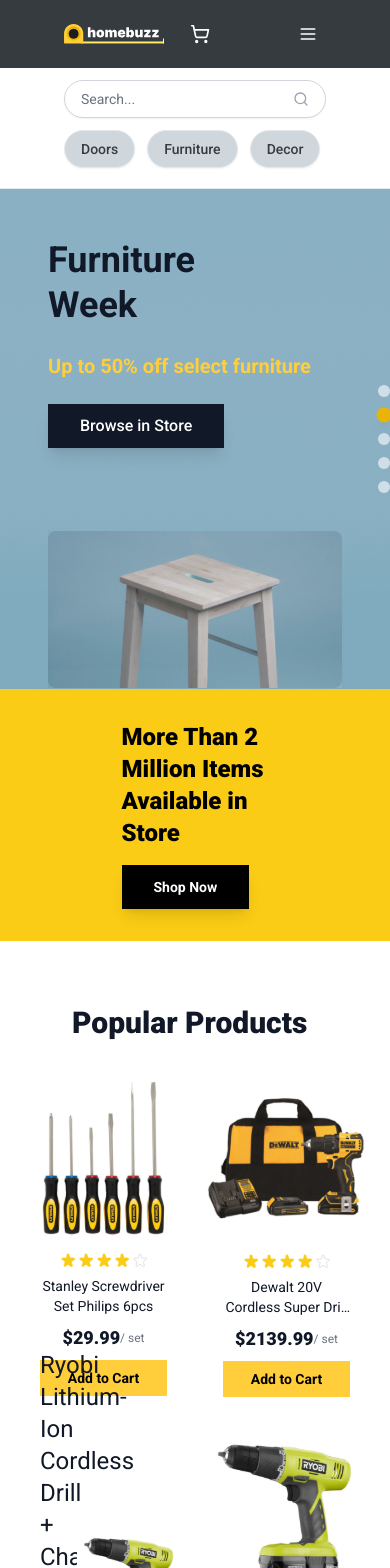
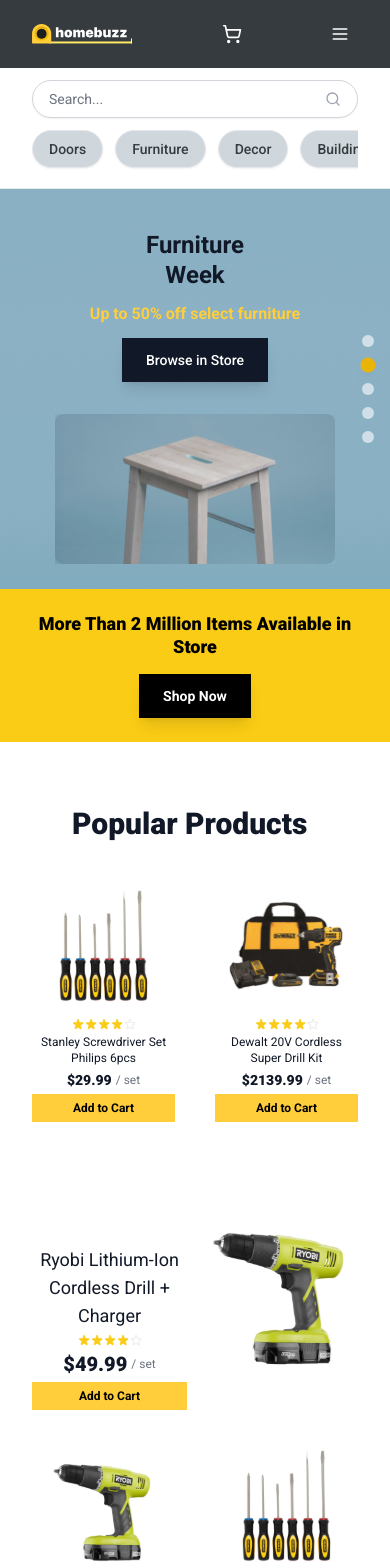
Before and after one commit to haminawaz/homebuzz, a Next.js app: page / in a window 390 px wide. Shown: the top 1568 px of the page. Built offline with nearby package versions, Linux system fonts and the light colour scheme.

Commit message:
HB - Fixed responsive issues

```diff
--- a/components/DeliverySection.tsx
+++ b/components/DeliverySection.tsx
@@ -4,8 +4,8 @@
 
 const DeliverySection = () => {
   return (
-    <section className="py-16 bg-yellow-400">
-      <div className="max-w-7xl mx-auto px-4 ">
+    <section className="py-12 md:py-16 bg-yellow-400">
+      <div className="max-w-7xl mx-auto px-4 xs:px-6 sm:px-8 md:px-10 min-lg:px-12 ">
         <div className="relative">
           <h2
             className="w-full text-center text-white font-bold
@@ -13,20 +13,20 @@
           >
             WE DELIVER
           </h2>
-          <div className="absolute inset-0 top-36 flex items-center justify-center">
+          <div className="absolute inset-0 top-16 sm:top-20 md:top-28 min-lg:top-32 xl-top-36 flex items-center justify-center">
             <Image
               src="/delivery/bus.svg"
               alt="bus-image"
               width={900}
               height={900}
-              className="mb-4"
+              className="mb-4 w-[80%] h-auto"
             />
-            <span className="absolute inset-0 -top-10 flex items-center justify-center text-black font-bold text-4xl md:text-6xl">
+            <span className="absolute inset-0 -top-6 sm:-top-8 md:-top-10 flex items-center justify-center text-black font-bold text-[20px] sm:text-[26px] md:text-[40px] min-lg:text-5xl xl:text-6xl">
               Fast. Efficient. Free.
             </span>
           </div>
         </div>
-        <div className="flex items-center justify-center mt-20">
+        <div className="flex items-center justify-center mt-12 md:mt-20">
           <Button
             size="lg"
             className="bg-black text-white hover:bg-gray-800 rounded-none px-8 py-3 text-lg"
--- a/components/Header.tsx
+++ b/components/Header.tsx
@@ -43,7 +43,7 @@
     <>
       <header className="bg-[#353B3E] text-white">
         <div className="max-w-7xl mx-auto px-4">
-          <div className="flex items-center justify-between py-4 px-12">
+          <div className="flex items-center justify-between py-4 px-4 sm:px-8 md:px-10 min-lg:px-12">
             <div className="flex items-center">
               <Image
                 src="/logo.svg"
@@ -207,7 +207,7 @@
       </header>
 
       <div className="border-b border-gray-200 px-4">
-        <div className="max-w-7xl mx-auto px-12">
+        <div className="max-w-7xl mx-auto px-4 sm:px-8 md:px-10 min-lg:px-12">
           <div className="flex items-center justify-center py-3">
             <nav className="hidden lg:flex items-center space-x-3 flex-1">
               {categoryNavItems.map((category) => (
--- a/components/HeroSlider.tsx
+++ b/components/HeroSlider.tsx
@@ -60,7 +60,7 @@
 
   return (
     <div className="relative overflow-hidden">
-      <div className="relative h-[500px] md:h-[600px]">
+      <div className="relative h-[400px] xs:h-[450px] sm:h-[500px] md:h-[550px] min-lg:h-[600px]">
         {slides.map((slide, index) => (
           <div
             key={slide.id}
@@ -73,14 +73,34 @@
             }`}
             style={{ backgroundImage: `url(/slider/background.png)` }}
           >
-            <div className="max-w-7xl mx-auto px-12 h-full">
-              <div className="grid lg:grid-cols-2 gap-8 items-center h-full">
-                <div className="order-2 lg:order-1 flex justify-center lg:justify-start">
-                  <div className="relative">
+            <div className="max-w-7xl mx-auto px-4 xs:px-6 sm:px-8 md:px-10 min-lg:px-12 h-full">
+              <div className="flex flex-col min-lg:grid min-lg:grid-cols-2 gap-4 xs:gap-6 min-lg:gap-8 items-center justify-center h-full">
+                <div className="w-full min-lg:order-2 text-center min-lg:text-left space-y-3 xs:space-y-4 sm:space-y-6 py-4 xs:py-6 sm:py-8 min-lg:py-12 relative">
+                  <div>
+                    <h1 className="text-2xl xs:text-3xl sm:text-4xl md:text-5xl min-lg:text-5xl xl:text-6xl font-bold text-gray-900 leading-tight">
+                      {slide.title.split(" ")[0]}
+                    </h1>
+                    <h1 className="text-2xl xs:text-3xl sm:text-4xl md:text-5xl min-lg:text-5xl xl:text-6xl font-bold text-gray-900 leading-tight">
+                      {slide.title.split(" ")[1] || ""}
+                    </h1>
+                  </div>
+                  <p className="text-base xs:text-lg sm:text-xl md:text-xl text-[#FFCE3A] font-semibold">
+                    {slide.subtitle}
+                  </p>
+                  <Button
+                    size="lg"
+                    className="bg-gray-900 text-white hover:bg-gray-800 px-6 xs:px-8 py-3 xs:py-4 text-sm xs:text-base rounded-none shadow-lg hover:shadow-xl transition-all duration-300 transform hover:scale-105"
+                  >
+                    {slide.buttonText}
+                  </Button>
+                </div>
+
+                <div className="w-full min-lg:order-1 flex justify-center min-lg:justify-start">
+                  <div className="relative w-full max-w-[280px] xs:max-w-[320px] sm:max-w-[380px] md:max-w-[450px] min-lg:max-w-none">
                     <Image
                       src={slide.image}
                       alt={slide.title}
-                      className="object-cover"
+                      className="object-cover w-full h-auto"
                       width={1200}
                       height={1200}
                       priority
@@ -88,37 +108,17 @@
                     <div className="absolute inset-0 bg-black bg-opacity-10 rounded-lg"></div>
                   </div>
                 </div>
-
-                <div className="order-1 lg:order-2 text-left space-y-6 py-12 relative">
-                  <div>
-                    <h1 className="text-4xl md:text-5xl lg:text-6xl font-bold text-gray-900 leading-tight">
-                      {slide.title.split(" ")[0]}
-                    </h1>
-                    <h1 className="text-4xl md:text-5xl lg:text-6xl font-bold text-gray-900 leading-tight">
-                      {slide.title.split(" ")[1] || ""}
-                    </h1>
-                  </div>
-                  <p className="text-xl md:text-xl text-[#FFCE3A] font-semibold">
-                    {slide.subtitle}
-                  </p>
-                  <Button
-                    size="lg"
-                    className="bg-gray-900 text-white hover:bg-gray-800 px-8 py-4 text-base rounded-none shadow-lg hover:shadow-xl transition-all duration-300 transform hover:scale-105"
-                  >
-                    {slide.buttonText}
-                  </Button>
-                </div>
               </div>
             </div>
           </div>
         ))}
 
-        <div className="absolute right-0 lg:right-44 top-1/2 -translate-y-1/2 flex flex-col space-y-3">
+        <div className="absolute right-4 xl:right-44 top-1/2 -translate-y-1/2 flex flex-col space-y-3">
           {slides.map((_, index) => (
             <button
               key={index}
               onClick={() => setCurrentSlide(index)}
-              className={`w-3 h-3 rounded-full transition-all duration-300 ${
+              className={`w-3 h-3 xs:w-4 xs:h-4 rounded-full transition-all duration-300 ${
                 index === currentSlide
                   ? "bg-yellow-500 scale-125 shadow-lg"
                   : "bg-white bg-opacity-60 hover:bg-opacity-80"
--- a/components/InfoBanner.tsx
+++ b/components/InfoBanner.tsx
@@ -3,17 +3,18 @@
 
 const InfoBanner = () => {
   return (
-    <div className="bg-yellow-400 py-8">
-      <div className="max-w-7xl mx-auto text-center flex items-center flex-col lg:flex-row px-12">
-        <div className="w-1/2 flex items-center justify-center">
-          <h2 className="text-2xl md:text-2xl font-black text-black mb-4 text-left">
-            More Than 2 Million Items <br /> Available in Store
+    <div className="bg-yellow-400 py-6 xs:py-8">
+      <div className="max-w-7xl mx-auto text-center flex items-center flex-col md:flex-row px-4 sm:px-8 md:px-10 min-lg:px-12">
+        <div className="w-full md:w-1/2 flex items-center justify-center mb-4 md:mb-0">
+          <h2 className="text-lg xs:text-xl sm:text-2xl md:text-2xl font-black text-black text-center md:text-left leading-tight">
+            More Than 2 Million Items <br className="hidden xs:block" />
+            <span className="xs:hidden"> </span>Available in Store
           </h2>
         </div>
-        <div className="w-1/2 flex items-center justify-start">
+        <div className="w-full md:w-1/2 flex items-center justify-center md:justify-start">
           <Button
             size="lg"
-            className="bg-black text-white hover:bg-gray-800 px-8 py-4 font-semibold rounded-none shadow-lg hover:shadow-xl transition-all duration-300 transform hover:scale-105"
+            className="bg-black text-white hover:bg-gray-800 px-6 xs:px-8 py-3 xs:py-4 font-semibold rounded-none shadow-lg hover:shadow-xl transition-all duration-300 transform hover:scale-105 text-sm xs:text-base"
           >
             Shop Now
           </Button>
--- a/components/PopularProducts.tsx
+++ b/components/PopularProducts.tsx
@@ -139,13 +139,13 @@
           Popular Products
         </h2>
 
-        <div className="grid grid-cols-2 sm:grid-cols-2 md:grid-cols-3 lg:grid-cols-4 gap-6 auto-rows-min">
+        <div className="grid grid-cols-2 lg:grid-cols-4 gap-6 auto-rows-auto">
           {products.map((p, idx) => {
             const isWide = (idx - 2) % 7 === 0;
             return (
               <div
                 key={p.id}
-                className={`${isWide ? "md:col-span-2 lg:col-span-2" : ""}`}
+                className={`${isWide ? "col-span-2" : ""}`}
               >
                 <ProductCard {...p} isWide={isWide} />
               </div>
--- a/components/PreFooter.tsx
+++ b/components/PreFooter.tsx
@@ -10,7 +10,7 @@
   return (
     <footer className="bg-[#CFD7DC]-900 text-white">
       <div className="max-w-7xl mx-auto p-12">
-        <div className="grid grid-cols-1 md:grid-cols-2 lg:grid-cols-5 gap-8">
+        <div className="grid grid-cols-1 md:grid-cols-3 lg:grid-cols-5 gap-8">
           {Object.entries(footerLinks).map(([_, links], idx) => (
             <div key={idx}>
               <ul className="space-y-2">
--- a/components/ProductCard.tsx
+++ b/components/ProductCard.tsx
@@ -18,7 +18,7 @@
 
 const StarSvg = ({ filled }: { filled: boolean }) => (
   <svg
-    className="h-4 w-4"
+    className="h-3 w-3 sm:h-4 sm:w-4"
     viewBox="0 0 20 20"
     fill={filled ? "currentColor" : "none"}
     stroke="currentColor"
@@ -42,16 +42,17 @@
   const [added, setAdded] = useState(false);
 
   const fullStars = Math.floor(rating);
+
   return (
     <div
       onClick={onSelect}
       className={`bg-white rounded-none border-none duration-200 cursor-pointer flex ${
         isWide ? "flex-row-reverse" : "flex-col"
-      } h-80 items-stretch`}
+      } h-64 sm:h-72 md:h-80 items-stretch`}
     >
       <div
-        className={`flex items-center justify-center ${
-          isWide ? "h-full w-2/3 pb-4" : "h-1/2 w-full"
+        className={`flex items-center justify-center p-2 sm:p-3 md:p-4 ${
+          isWide ? "h-full w-1/2 lg:w-2/3 md:pb-4" : "h-1/2 w-full"
         }`}
       >
         <Image
@@ -65,14 +66,18 @@
       </div>
 
       <div
-        className={`p-4 space-y-2 flex-1 flex flex-col ${
-          isWide ? "w-1/3 justify-end" : "w-full"
+        className={`p-2 sm:p-3 md:p-4 space-y-1 sm:space-y-2 flex-1 flex flex-col ${
+          isWide ? "w-1/2 lg:w-1/3 justify-end" : "w-full"
         }`}
       >
-        {isWide && <h3 className="text-2xl text-gray-900">{name}</h3>}
+        {isWide && (
+          <h3 className="text-center lg:text-start text-lg sm:text-xl md:text-2xl text-gray-900 line-clamp-2 block">
+            {name}
+          </h3>
+        )}
 
-        <div className="flex items-center justify-center gap-2">
-          <div className="flex items-center gap-[2px] text-yellow-400">
+        <div className="flex items-center justify-center gap-1 sm:gap-2">
+          <div className="flex items-center gap-[1px] sm:gap-[2px] text-yellow-400">
             {Array.from({ length: 5 }).map((_, i) => (
               <span
                 key={i}
@@ -84,39 +89,41 @@
           </div>
         </div>
 
-        {!isWide && (
-          <h3 className="text-sm text-center text-gray-900 line-clamp-2 my-4">
+        {(!isWide) && (
+          <h3 className="text-xs sm:text-[13px] text-center text-gray-900 line-clamp-2 my-1 sm:my-2 md:my-4">
             {name}
           </h3>
         )}
 
         <div className="flex items-end justify-between mt-auto w-full">
-          <div className="flex  items-center justify-center w-full">
-            <div className="flex items-baseline gap-2">
+          <div className="flex items-center justify-center w-full gap-1">
+            <div className="flex items-baseline gap-1 sm:gap-2">
               <span
                 className={`${
-                  isWide ? "text-3xl" : "text-lg"
+                  isWide ? "text-xl sm:text-2xl md:text-3xl" : "text-sm sm:text-base md:text-lg"
                 } font-black text-gray-900`}
               >
                 ${price.toFixed(2)}
               </span>
             </div>
-            <div className={`${isWide ? "text-sm" : "text-xs"} text-gray-500`}>
+            <div className={`${
+              isWide ? "text-xs sm:text-sm" : "text-xs"
+            } text-gray-500`}>
               / {unit}
             </div>
           </div>
         </div>
 
-        <div className="mt-2">
+        <div className="mt-1 sm:mt-2">
           {!cart ? (
             <button
               onClick={(e) => {
                 e.stopPropagation();
                 setAdded(true);
               }}
-              className="w-full px-3 py-2 rounded-none text-sm font-semibold bg-[#FFCE3A] hover:bg-[#E6B833] text-black transition"
+              className="w-full px-2 py-1.5 sm:px-3 sm:py-2 rounded-none text-xs sm:text-sm font-semibold bg-[#FFCE3A] hover:bg-[#E6B833] text-black transition"
             >
-              <div className="flex items-center justify-center gap-2">
+              <div className="flex items-center justify-center gap-1 sm:gap-2">
                 Add to Cart
               </div>
             </button>
@@ -126,11 +133,11 @@
                 e.stopPropagation();
                 setAdded(false);
               }}
-              className="w-full px-3 py-2 rounded-none text-sm font-semibold bg-black text-white transition"
+              className="w-full px-2 py-1.5 sm:px-3 sm:py-2 rounded-none text-xs sm:text-sm font-semibold bg-black text-white transition"
             >
-              <div className="flex items-center justify-center gap-2">
+              <div className="flex items-center justify-center gap-1 sm:gap-2">
                 Added
-                <CircleCheck className="h-4 w-4" />
+                <CircleCheck className="h-3 w-3 sm:h-4 sm:w-4" />
               </div>
             </button>
           )}
--- a/components/PromoBanner.tsx
+++ b/components/PromoBanner.tsx
@@ -33,41 +33,40 @@
 
 export default function PromoBanners() {
   return (
-    <section className="py-6">
-      <div className="max-w-7xl mx-auto px-12 sm:px-6 lg:px-8">
-        <div className="grid grid-cols-1 md:grid-cols-2 gap-6">
+    <section className="py-4 sm:py-6 min-lg:py-8">
+      <div className="max-w-7xl mx-auto px-4 sm:px-6 min-lg:px-8 lg:px-12">
+        <div className="grid grid-cols-1 min-lg:grid-cols-2 gap-4 sm:gap-6">
           {promos.map((p) => (
             <article
               key={p.id}
-              className="flex flex-col md:flex-row items-stretch bg-white shadow-sm overflow-hidden"
+              className="flex flex-col sm:flex-row items-stretch bg-white shadow-sm overflow-hidden rounded-none"
               aria-labelledby={`promo-title-${p.id}`}
             >
               <div
-                className={`flex-1 ${p.bgColor} px-6 md:px-8 flex flex-col justify-center`}
-                style={{ minHeight: 120 }}
+                className={`flex-1 ${p.bgColor} px-4 py-6 sm:px-6 min-lg:px-8 flex flex-col justify-center`}
               >
                 <h3
                   id={`promo-title-${p.id}`}
-                  className="font-black text-black leading-tight whitespace-pre-line text-[20px] md:text-[26px] lg:text-[30px]"
+                  className="font-black text-black leading-tight whitespace-pre-line text-lg sm:text-xl min-lg:text-2xl lg:text-3xl"
                 >
                   {p.title}
                 </h3>
 
                 {p.subtitle && (
-                  <p className="mt-3 text-white font-medium text-sm md:text-base opacity-95">
+                  <p className="mt-2 sm:mt-3 text-white font-medium text-xs sm:text-sm min-lg:text-base opacity-95 leading-relaxed">
                     {p.subtitle}
                   </p>
                 )}
               </div>
 
-              <div className="bg-white flex items-center justify-center md:w-2/5">
-                <div className="w-full h-28 md:h-36 lg:h-40 relative">
+              <div className="bg-white flex items-center justify-center sm:w-2/5 min-lg:w-2/5">
+                <div className="relative w-full h-full min-h-[150px]">
                   <Image
                     src={p.imgSrc}
                     alt={p.imgAlt}
                     fill
                     style={{ objectFit: "cover", objectPosition: "center" }}
-                    sizes="(max-width: 768px) 100vw, 33vw"
+                    sizes="(max-width: 640px) 100vw, (max-width: 768px) 50vw, 33vw"
                     priority={false}
                   />
                 </div>
--- a/components/TutorialSection.tsx
+++ b/components/TutorialSection.tsx
@@ -53,7 +53,7 @@
       image: "/tutorial/six.png",
       gradientColor: "from-[#FF3D00]",
       gradientDirection: "to-t",
-      dataDirection: "justify-start"
+      dataDirection: "justify-start",
     },
     {
       id: 7,
@@ -84,7 +84,7 @@
     <section className="py-16 bg-[#f5f7f8]">
       <div className="max-w-7xl mx-auto px-4">
         <div className="text-center mb-16">
-          <h2 className="text-3xl md:text-6xl font-black text-gray-900 mb-10">
+          <h2 className="text-2xl xs:text-3xl sm:text-4xl md:text-5xl lg:text-6xl font-black text-gray-900 mb-6 md:mb-10">
             Inspire Yourself with Tutorials
           </h2>
         </div>
@@ -97,21 +97,27 @@
             >
               <CardContent className="p-0 h-full">
                 <div
-                  className={`relative h-full min-h-[200px] flex flex-col ${card.dataDirection ? card.dataDirection : "justify-end"} bg-cover bg-center`}
+                  className={`relative h-full min-h-[200px] flex flex-col ${
+                    card.dataDirection ? card.dataDirection : "justify-end"
+                  } bg-cover bg-center`}
                   style={{ backgroundImage: `url(${card.image})` }}
                 >
                   <div
                     className={`absolute inset-0 bg-gradient-${card.gradientDirection} ${card.gradientColor} to-transparent`}
                   />
 
-                  <div className={`relative z-10 p-6 flex ${card.statsDirection ? card.statsDirection : "items-center"} justify-between ${
-                    card.textColor ? card.textColor : "text-black"
-                  }`}>
-                    <h3 className="text-3xl font-black mb-4">
+                  <div
+                    className={`relative z-10 p-6 flex flex-col md:flex-row ${
+                      card.statsDirection ? card.statsDirection : "md:items-center"
+                    } justify-between ${
+                      card.textColor ? card.textColor : "text-black"
+                    }`}
+                  >
+                    <h3 className="text-base sm:text-md md:text-2xl lg:text-3xl font-black mb-2 md:mb-4">
                       {card.title}
                     </h3>
                     <div
-                      className={`text-sm ${
+                      className={`text-[10px] md:text-[10px] xl:text-sm ${
                         card.textColor ? card.textColor : "text-black"
                       }`}
                     >
```
